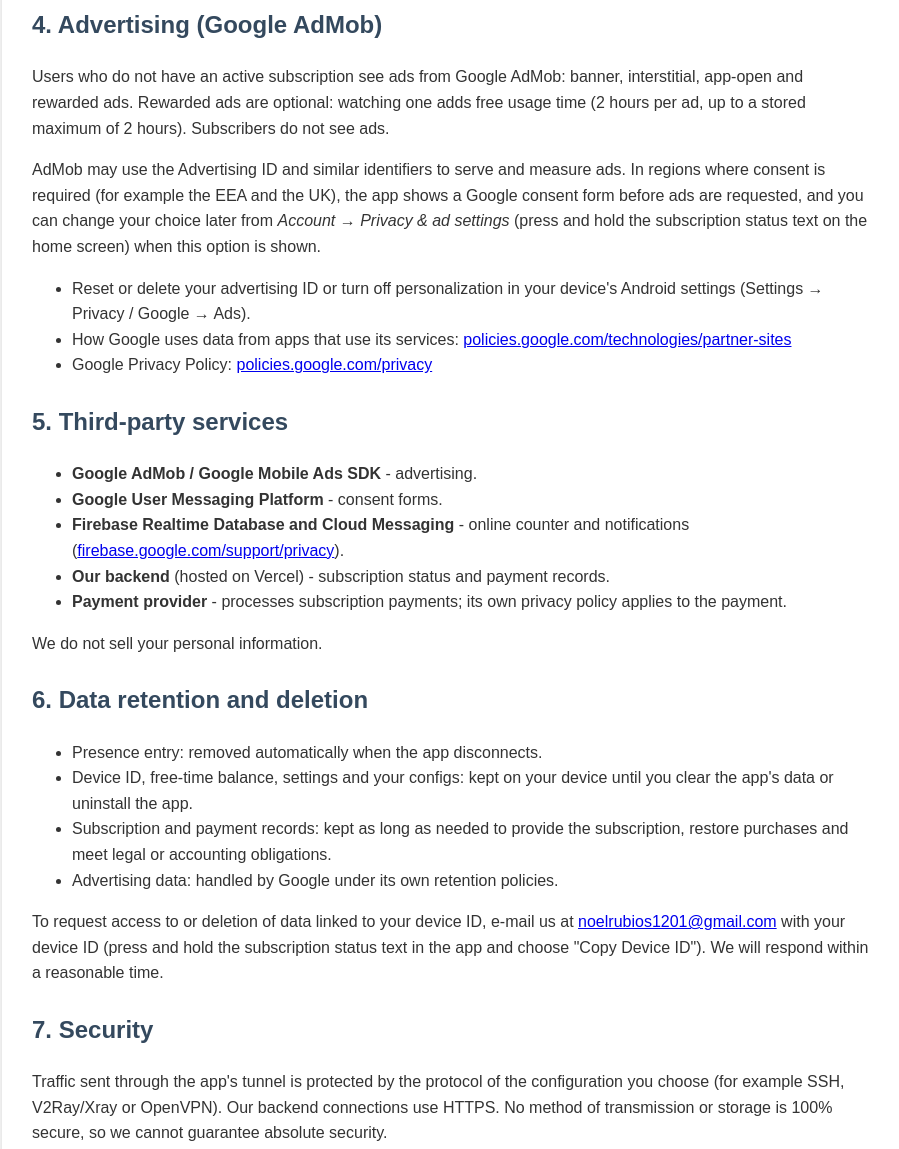
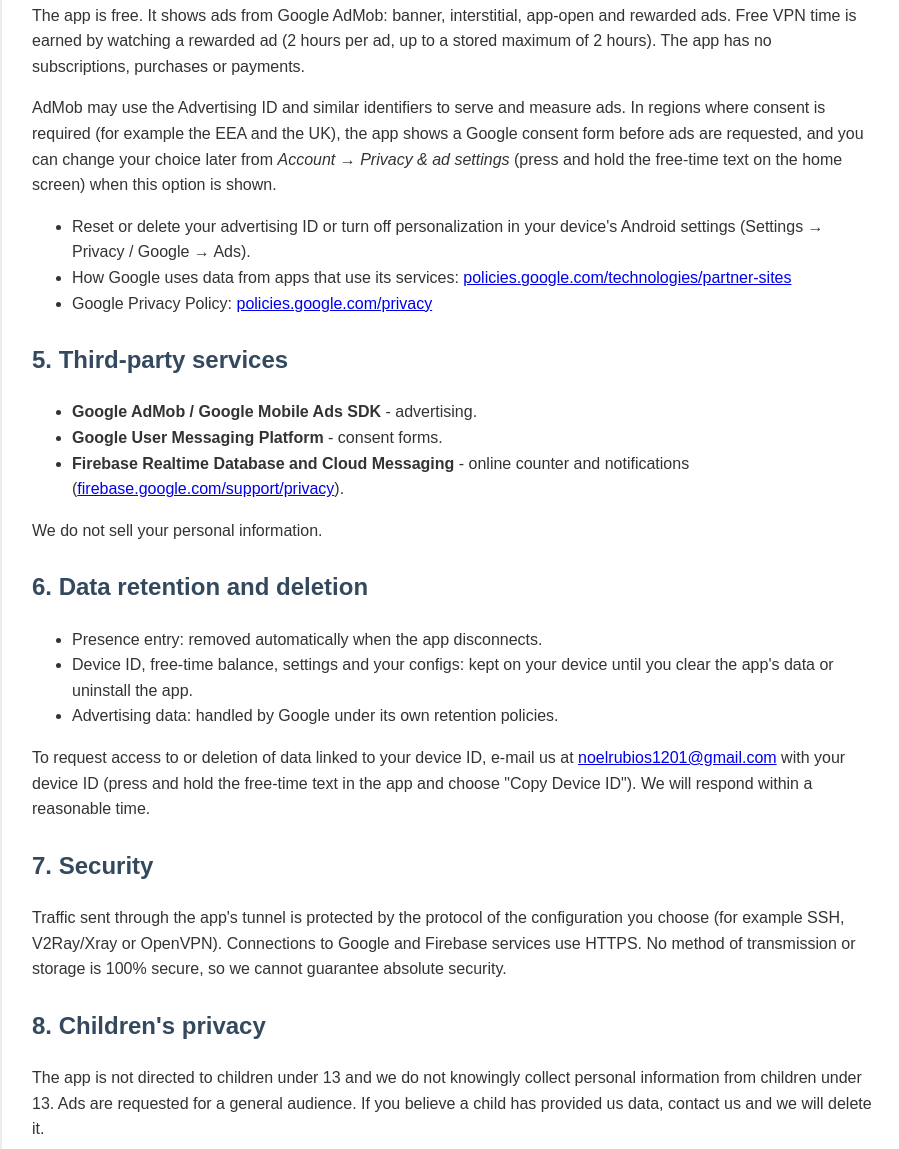
Before and after one commit to noelrubio143/AMBERSSHVPN, a website: page privacy-policy.html in a window 1280 px wide. Shown: the part 1405-2554 px from the top of the page, without its empty margins (188-1087 px from the left). Drawn offline with Linux system fonts and the light colour scheme.

Commit message:
Add files via upload

```diff
--- a/privacy-policy.html
+++ b/privacy-policy.html
@@ -35,10 +35,9 @@
 <h2>2. Information we collect</h2>
 <table>
 <tr><th>Data</th><th>Purpose</th><th>Where it goes</th></tr>
-<tr><td>Random app-generated device ID (a UUID created on first launch; it is not your Android ID, IMEI, phone number or e-mail)</td><td>Check subscription status, restore a purchase, show how many users are online</td><td>Our backend server and Firebase Realtime Database</td></tr>
+<tr><td>Random app-generated device ID (a UUID created on first launch; it is not your Android ID, IMEI, phone number or e-mail)</td><td>Show how many users are online and identify your device if you ask us to delete data</td><td>Firebase Realtime Database (Google)</td></tr>
 <tr><td>Online presence (a timestamp stored under your device ID while the app is open; removed automatically when the app disconnects)</td><td>Show the live "users online" count</td><td>Firebase Realtime Database (Google)</td></tr>
 <tr><td>Firebase Cloud Messaging token and notification settings</td><td>Deliver app notifications and announcements</td><td>Firebase Cloud Messaging (Google)</td></tr>
-<tr><td>Subscription and payment records (transaction reference, amount, status, expiry date). We do not receive or store your card or e-wallet credentials.</td><td>Activate and restore subscriptions</td><td>Our backend and the third-party payment provider that processes the payment</td></tr>
 <tr><td>Advertising data: Android Advertising ID, IP address, device and app information, and ad interaction data, collected by the Google Mobile Ads SDK (AdMob)</td><td>Show, measure and limit ads; fraud prevention; personalization where you consent</td><td>Google AdMob</td></tr>
 <tr><td>Consent choices (Google User Messaging Platform)</td><td>Remember your ad-consent choice</td><td>Stored on your device by Google's SDK</td></tr>
 </table>
@@ -49,8 +48,8 @@
 <p>The app uses Android's <code>VpnService</code> only to create the tunnel you start by tapping Connect. It sets up traffic routing through the server or configuration you choose so that your device's traffic is sent through that tunnel. The app does not use this to read, modify or sell the content of your traffic. The server or network operator you connect to may have its own policies, so please only use servers you trust.</p>
 
 <h2>4. Advertising (Google AdMob)</h2>
-<p>Users who do not have an active subscription see ads from Google AdMob: banner, interstitial, app-open and rewarded ads. Rewarded ads are optional: watching one adds free usage time (2 hours per ad, up to a stored maximum of 2 hours). Subscribers do not see ads.</p>
-<p>AdMob may use the Advertising ID and similar identifiers to serve and measure ads. In regions where consent is required (for example the EEA and the UK), the app shows a Google consent form before ads are requested, and you can change your choice later from <em>Account &rarr; Privacy &amp; ad settings</em> (press and hold the subscription status text on the home screen) when this option is shown.</p>
+<p>The app is free. It shows ads from Google AdMob: banner, interstitial, app-open and rewarded ads. Free VPN time is earned by watching a rewarded ad (2 hours per ad, up to a stored maximum of 2 hours). The app has no subscriptions, purchases or payments.</p>
+<p>AdMob may use the Advertising ID and similar identifiers to serve and measure ads. In regions where consent is required (for example the EEA and the UK), the app shows a Google consent form before ads are requested, and you can change your choice later from <em>Account &rarr; Privacy &amp; ad settings</em> (press and hold the free-time text on the home screen) when this option is shown.</p>
 <ul>
 <li>Reset or delete your advertising ID or turn off personalization in your device's Android settings (Settings &rarr; Privacy / Google &rarr; Ads).</li>
 <li>How Google uses data from apps that use its services: <a href="https://policies.google.com/technologies/partner-sites">policies.google.com/technologies/partner-sites</a></li>
@@ -62,8 +61,6 @@
 <li><strong>Google AdMob / Google Mobile Ads SDK</strong> - advertising.</li>
 <li><strong>Google User Messaging Platform</strong> - consent forms.</li>
 <li><strong>Firebase Realtime Database and Cloud Messaging</strong> - online counter and notifications (<a href="https://firebase.google.com/support/privacy">firebase.google.com/support/privacy</a>).</li>
-<li><strong>Our backend</strong> (hosted on Vercel) - subscription status and payment records.</li>
-<li><strong>Payment provider</strong> - processes subscription payments; its own privacy policy applies to the payment.</li>
 </ul>
 <p>We do not sell your personal information.</p>
 
@@ -71,13 +68,12 @@
 <ul>
 <li>Presence entry: removed automatically when the app disconnects.</li>
 <li>Device ID, free-time balance, settings and your configs: kept on your device until you clear the app's data or uninstall the app.</li>
-<li>Subscription and payment records: kept as long as needed to provide the subscription, restore purchases and meet legal or accounting obligations.</li>
 <li>Advertising data: handled by Google under its own retention policies.</li>
 </ul>
-<p>To request access to or deletion of data linked to your device ID, e-mail us at <a href="mailto:noelrubios1201@gmail.com">noelrubios1201@gmail.com</a> with your device ID (press and hold the subscription status text in the app and choose "Copy Device ID"). We will respond within a reasonable time.</p>
+<p>To request access to or deletion of data linked to your device ID, e-mail us at <a href="mailto:noelrubios1201@gmail.com">noelrubios1201@gmail.com</a> with your device ID (press and hold the free-time text in the app and choose "Copy Device ID"). We will respond within a reasonable time.</p>
 
 <h2>7. Security</h2>
-<p>Traffic sent through the app's tunnel is protected by the protocol of the configuration you choose (for example SSH, V2Ray/Xray or OpenVPN). Our backend connections use HTTPS. No method of transmission or storage is 100% secure, so we cannot guarantee absolute security.</p>
+<p>Traffic sent through the app's tunnel is protected by the protocol of the configuration you choose (for example SSH, V2Ray/Xray or OpenVPN). Connections to Google and Firebase services use HTTPS. No method of transmission or storage is 100% secure, so we cannot guarantee absolute security.</p>
 
 <h2>8. Children's privacy</h2>
 <p>The app is not directed to children under 13 and we do not knowingly collect personal information from children under 13. Ads are requested for a general audience. If you believe a child has provided us data, contact us and we will delete it.</p>
```
